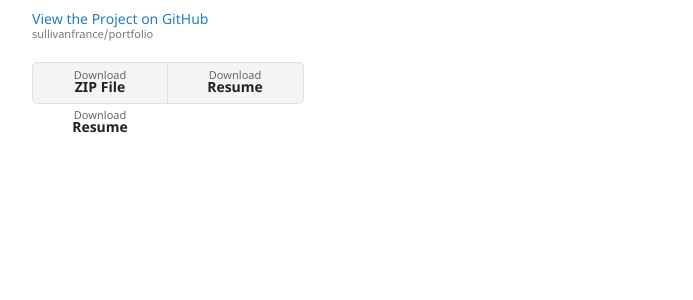
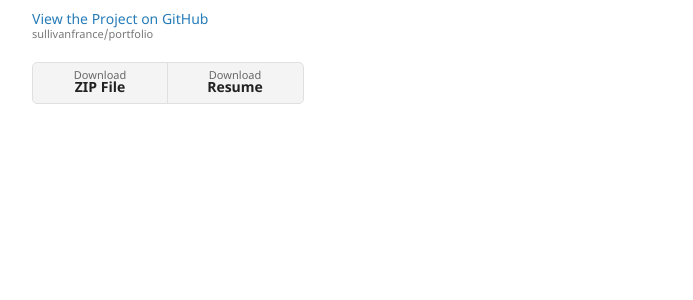
Before and after one commit to sullivanfrance/portfolio, a Jekyll site: the page built from another-page.md, in a window 1280 px wide. Shown: the part 454-754 px from the top of the page, without its empty margins (178-871 px from the left). Built offline with Jekyll 4.4.1, drawn with Linux system fonts in a browser that asks for light colours; our own code applies the rules of GitHub Pages for plain Markdown files.

Commit message:
Update default.html

```diff
--- a/_layouts/default.html
+++ b/_layouts/default.html
@@ -40,7 +40,6 @@
         <ul class="downloads">
           <li><a href="{{ site.github.zip_url }}">Download <strong>ZIP File</strong></a></li>
           <li><a href="{{ https://github.com/sullivanfrance/resume/zipball/master }}">Download <strong>Resume</strong></a></li>
-	  <li><a href="{{ sullivanfrance/resume.zip_url }}">Download <strong>Resume</strong></a></li>
         </ul>
         {% endif %}
       </header>
```
